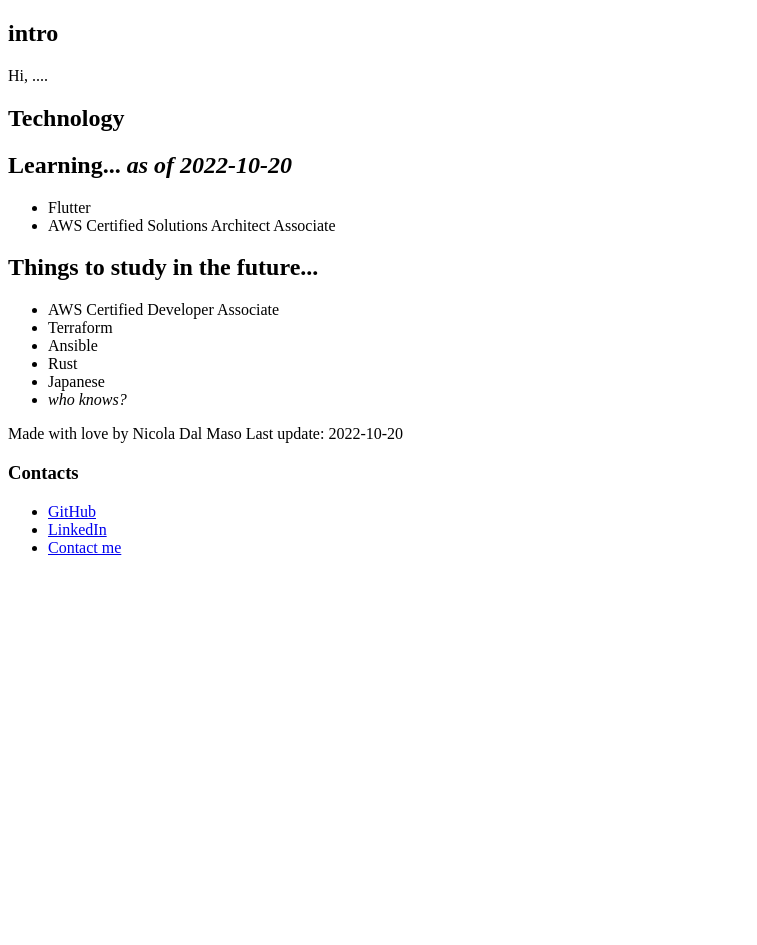
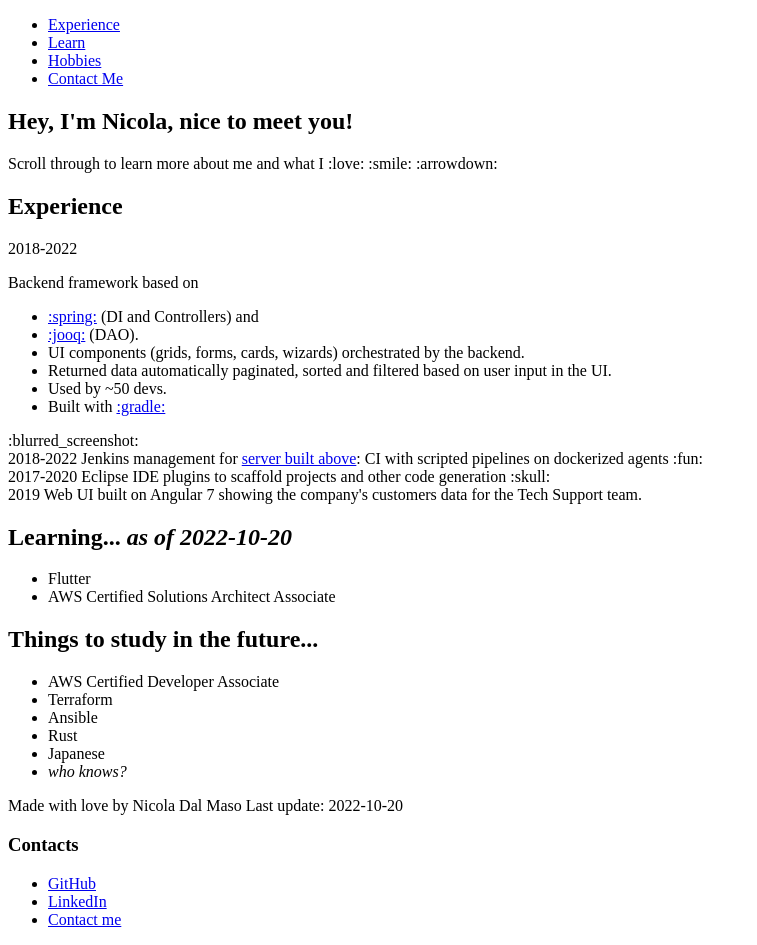
Before and after one commit to niktekusho/niktekusho.github.com, a plain HTML site: page index.html in a window 1280 px wide. Shown: the whole page, without its empty margins (0-757 px from the left). Before the commit the page ends 800 px from the top, so only its background shows below. Drawn offline with Linux system fonts and the light colour scheme.

Commit message:
Adds more content in index.html

```diff
--- a/index.html
+++ b/index.html
@@ -5,23 +5,60 @@
     <meta http-equiv='X-UA-Compatible' content='IE=edge'>
     <title>Homepage - Nicola Dal Maso</title>
     <meta name='viewport' content='width=device-width, initial-scale=1'>
-    <link rel='stylesheet' type='text/css' media='screen' href='main.css'>
-    <script src='main.js'></script>
+    <!-- <link rel='stylesheet' type='text/css' media='screen' href='main.css'> -->
+
+    <!-- Font Awesome from https://cdnjs.com/libraries/font-awesome -->
+    <!-- <link rel="stylesheet" href="https://cdnjs.cloudflare.com/ajax/libs/font-awesome/6.2.0/css/regular.min.css" integrity="sha512-aNH2ILn88yXgp/1dcFPt2/EkSNc03f9HBFX0rqX3Kw37+vjipi1pK3L9W08TZLhMg4Slk810sPLdJlNIjwygFw==" crossorigin="anonymous" referrerpolicy="no-referrer" /> -->
+    <!-- <link rel="stylesheet" href="https://cdnjs.cloudflare.com/ajax/libs/font-awesome/6.2.0/css/solid.min.css" integrity="sha512-uj2QCZdpo8PSbRGL/g5mXek6HM/APd7k/B5Hx/rkVFPNOxAQMXD+t+bG4Zv8OAdUpydZTU3UHmyjjiHv2Ww0PA==" crossorigin="anonymous" referrerpolicy="no-referrer" /> -->
+
+    <link rel="stylesheet" href="https://cdnjs.cloudflare.com/ajax/libs/font-awesome/6.2.0/css/fontawesome.min.css" integrity="sha512-RvQxwf+3zJuNwl4e0sZjQeX7kUa3o82bDETpgVCH2RiwYSZVDdFJ7N/woNigN/ldyOOoKw8584jM4plQdt8bhA==" crossorigin="anonymous" referrerpolicy="no-referrer" />
+
+    <!-- <script src='main.js'></script> -->
 </head>
 <body>
-
+   <nav>
+        <ul>
+            <li><a href="#">Experience</a></li>
+            <li><a href="#">Learn</a></li>
+            <li><a href="#">Hobbies</a></li>
+            <li><a href="#">Contact Me</a></li>
+        </ul>
+    </nav>
 <main>
     <section>
-        <h1>intro</h1>
+        <h1>Hey, I'm Nicola, nice to meet you!</h1>
         <p>
-            Hi, ....
+            Scroll through to learn more about me and what I :love: :smile: :arrowdown:
         </p>
     </section>
     <section>
-        <h1>Technology</h1>
-        <p>
-
-        </p>
+        <h1>Experience</h1>
+        <article id="backend-gw">
+            <span>2018-2022</span> <!-- TODO better tag? -->
+            <p>Backend framework based on
+                <ul>
+                    <li><a href="https://spring.io/web-applications">:spring:</a> (DI and Controllers) and</li>
+                    <li><a href="https://www.jooq.org">:jooq:</a> (DAO).</li>
+                    <li>UI components (grids, forms, cards, wizards) orchestrated by the backend.</li>
+                    <li>Returned data automatically paginated, sorted and filtered based on user input in the UI.</li>
+                    <li>Used by ~50 devs.</li>
+                    <li>Built with <a href="https://gradle.org/">:gradle:</a></li>
+                </ul>
+            </p>
+            :blurred_screenshot:
+        </article>
+        <article>
+            <span>2018-2022</span> <!-- TODO better tag? -->
+            Jenkins management for <a href="#backend-gw">server built above</a>: CI with scripted pipelines on dockerized agents :fun:
+        </article>
+        <article>
+            <span>2017-2020</span> <!-- TODO better tag? -->
+            Eclipse IDE plugins to scaffold projects and other code generation :skull:
+        </article>
+        <article>
+            <span>2019</span> <!-- TODO better tag? -->
+            Web UI built on Angular 7 showing the company's customers data for the Tech Support team.
+        </article>
     </section>
     <section>
         <h1>Learning... <i>as of 2022-10-20</i></h1>
@@ -50,7 +87,7 @@
         <h3>Contacts</h3>
         <ul>
            <li><a href="https://github.com/niktekusho">GitHub</a></li>
-           <li><a href="#">LinkedIn</a></li> <!-- TODO: fix link -->
+           <li><a href="https://www.linkedin.com/in/nicoladalmaso/">LinkedIn</a></li>
            <li><a href="https://github.com/niktekusho">Contact me</a></li> <!-- TODO: link to a specific page or using js to display a modal dialog  -->
         </ul>
     </div>
```
